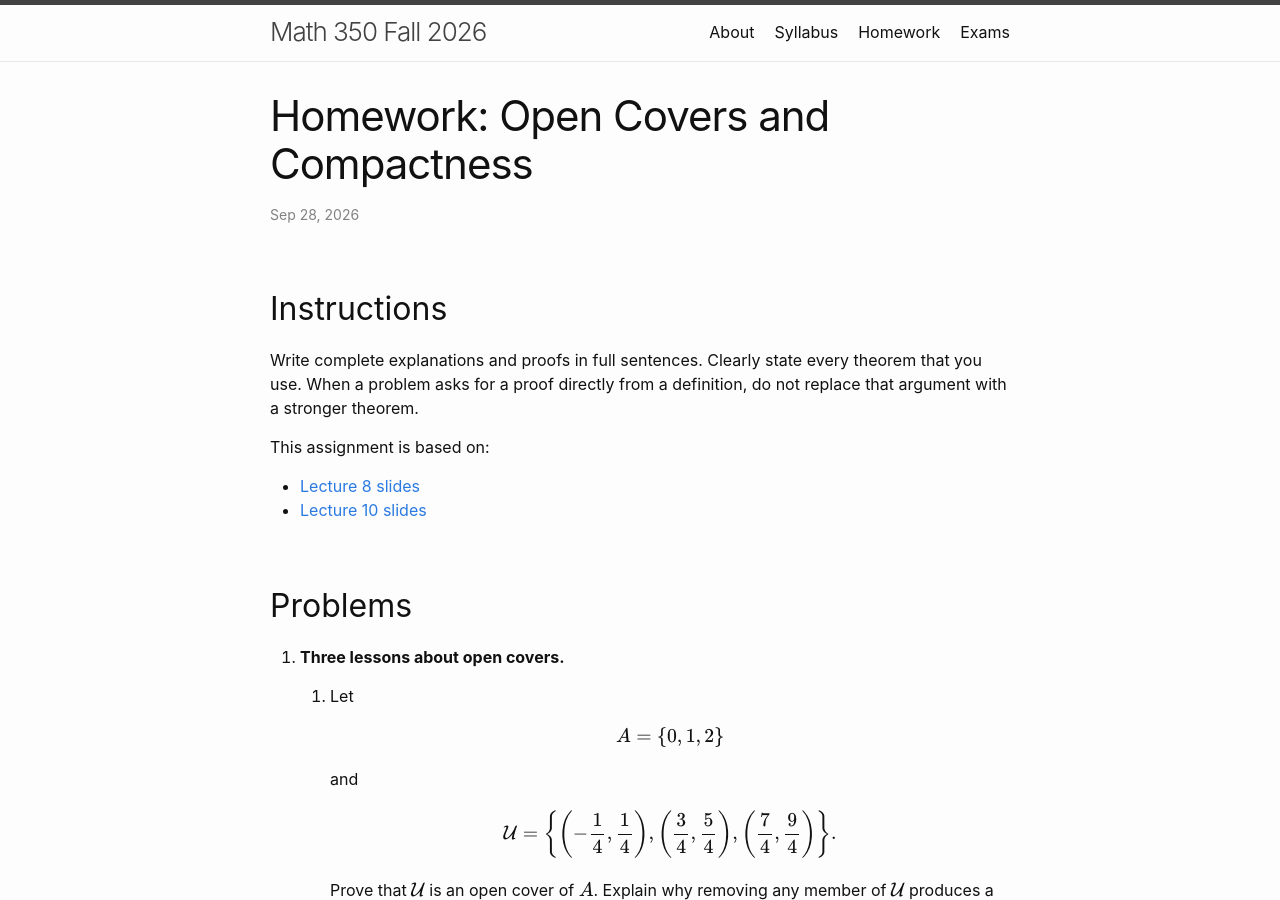
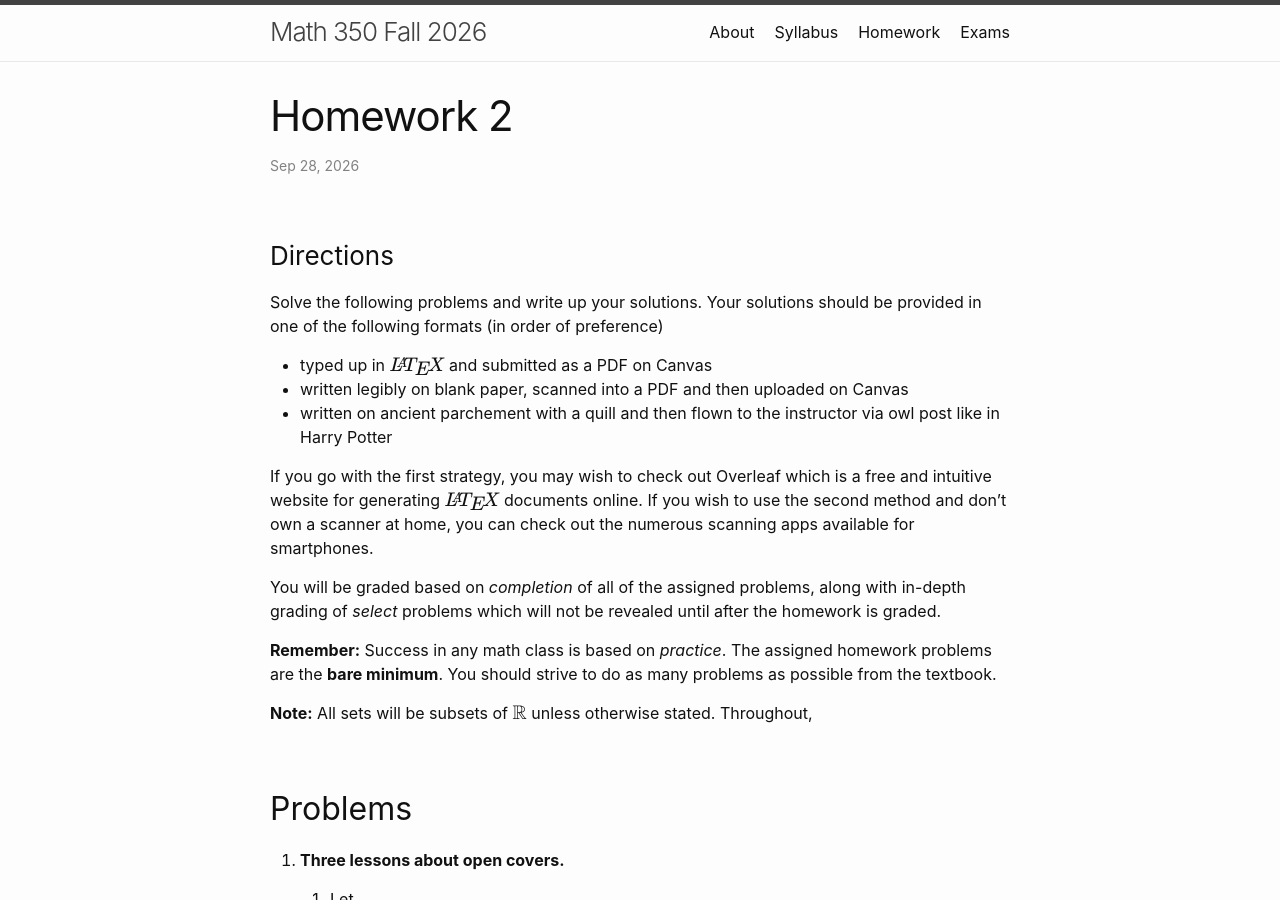
Before and after one commit to wcasper/math350fall2026, a Jekyll site: the page built from _homework/hw3.md, in a window 1280 px wide and 900 px high. Built offline with Jekyll 4.4.1, drawn with Linux system fonts in a browser that asks for light colours; formulas are drawn with MathJax 3.

Commit message:
reformatted

```diff
--- a/_homework/hw3.md
+++ b/_homework/hw3.md
@@ -1,17 +1,24 @@
 ---
 layout: post
-title: "Homework: Open Covers and Compactness"
-date: 2026-09-28
+title: Homework 2
+permalink: /homework/hw2
 ---
 
-## Instructions
+### Directions
+Solve the following problems and write up your solutions.  Your solutions should be provided in one of the following formats (in order of preference)
+* typed up in $$\LaTeX$$ and submitted as a PDF on Canvas
+* written legibly on blank paper, scanned into a PDF and then uploaded on Canvas
+* written on ancient parchement with a quill and then flown to the instructor via owl post like in Harry Potter
 
-Write complete explanations and proofs in full sentences. Clearly state every theorem that you use. When a problem asks for a proof directly from a definition, do not replace that argument with a stronger theorem.
+If you go with the first strategy, you may wish to check out Overleaf which is a free and intuitive website for generating $$\LaTeX$$ documents online.
+If you wish to use the second method and don't own a scanner at home, you can check out the numerous scanning apps available for smartphones.
 
-This assignment is based on:
+You will be graded based on *completion* of all of the assigned problems, along with in-depth grading of *select* problems which will not be revealed until after the homework is graded.
 
-- [Lecture 8 slides](https://wcasper.github.io/math350fall2026/slides/lec08/lec08.pdf)
-- [Lecture 10 slides](https://wcasper.github.io/math350fall2026/slides/lec10/lec10.pdf)
+**Remember:** Success in any math class is based on *practice*.  The assigned homework problems are the **bare minimum**.  You should strive to do as many problems as possible from the textbook.
+
+**Note:** All sets will be subsets of $$\mathbb R$$ unless otherwise stated. Throughout,
+
 
 ## Problems
 
```
